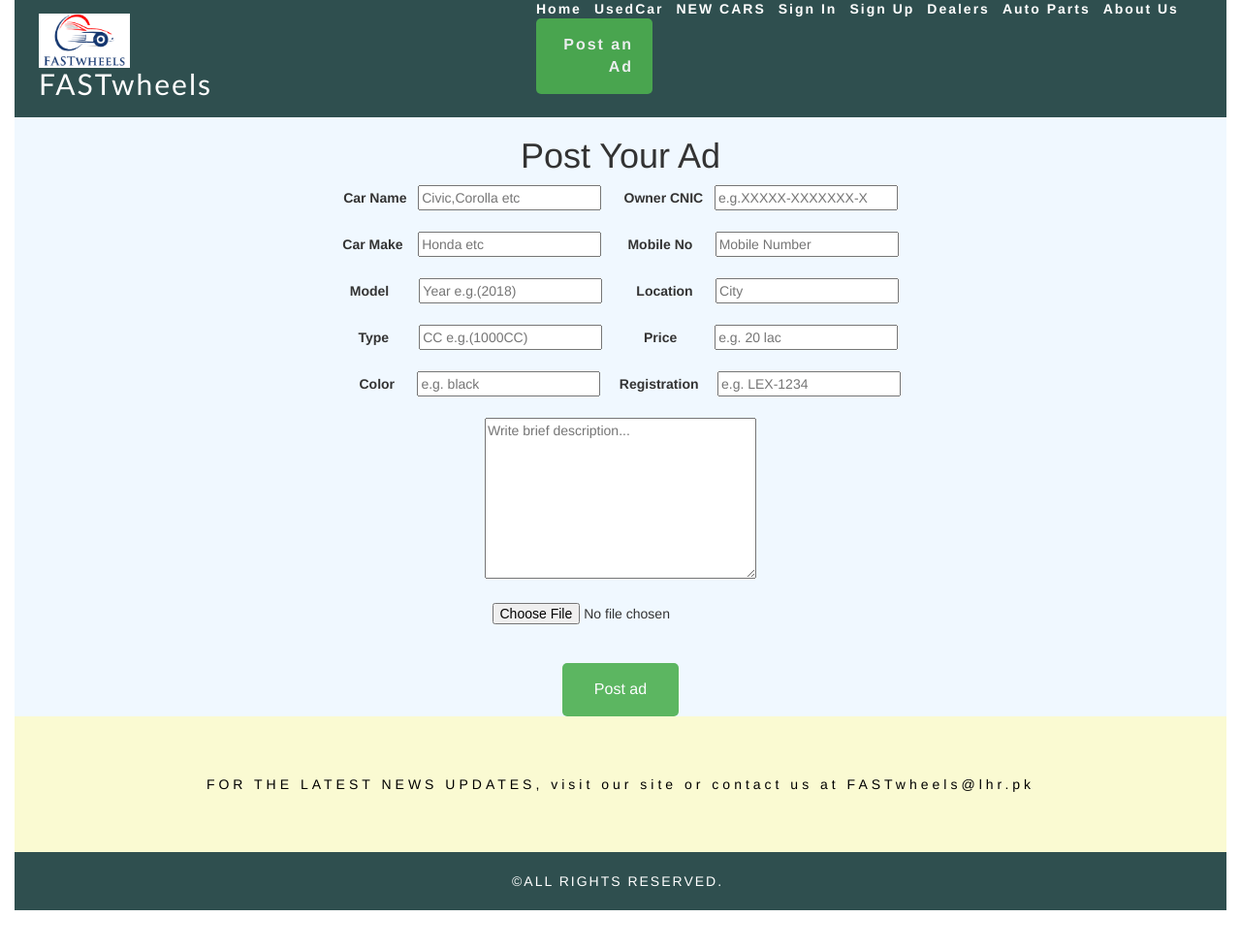
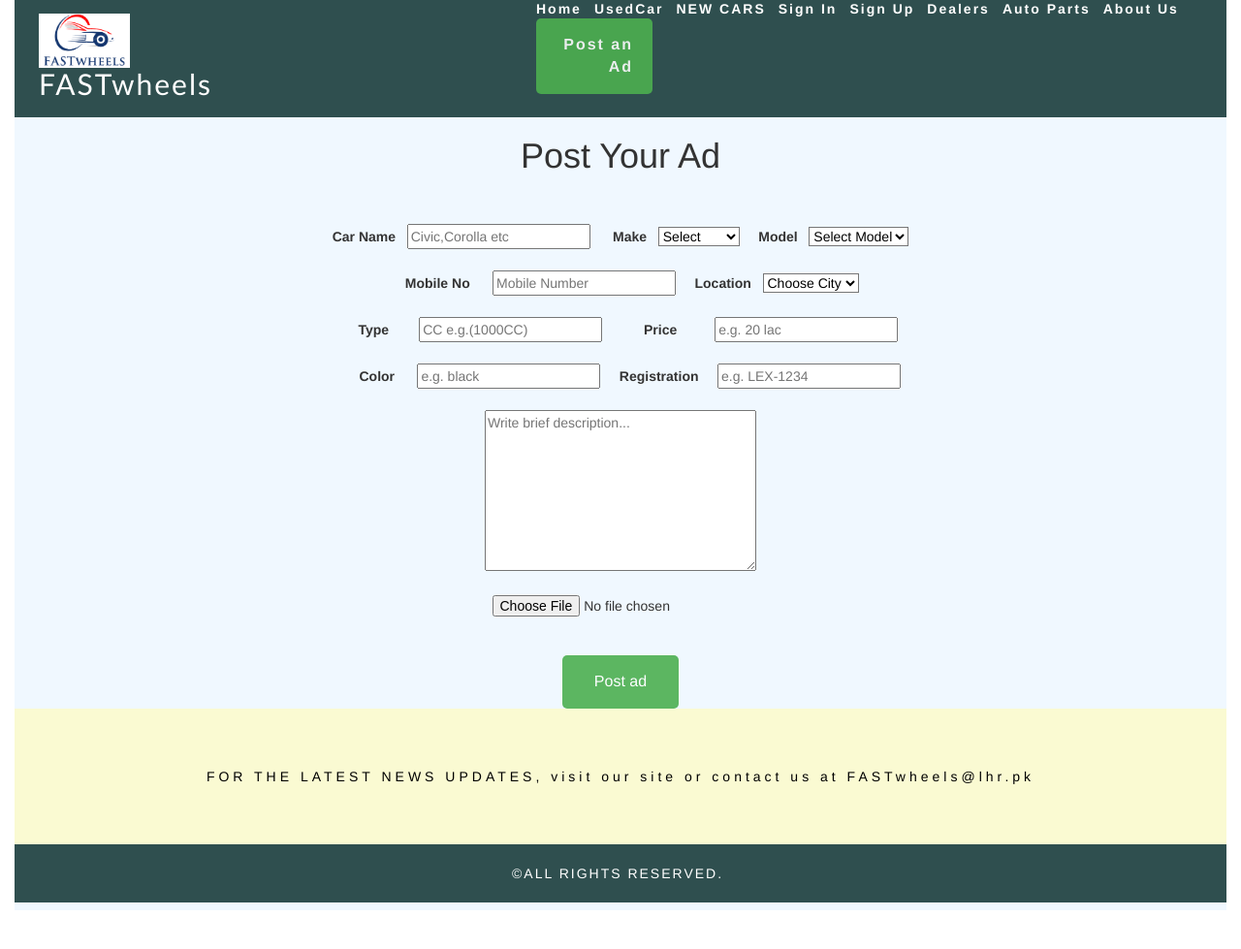
Before and after one commit to fadi-GitHub/FAST_WHEELS, an ASP.NET MVC app: template WebApplication5/Views/Home/postanAdd.cshtml in a window 1280 px wide. Shown: the part 51-1030 px from the top of the page at 97% size. Run offline with ASP.NET Core 8 and stand-ins for ASP.NET MVC 5, Linux system fonts and the light colour scheme; the template is opened without the code that fills it, so the values that code supplies are empty; the project's own start-up code is not run, and a stand-in starts its controllers and pages; some libraries are stand-ins or nearby versions.

Commit message:
Post add drop down

```diff
--- a/WebApplication5/Views/Home/postanAdd.cshtml
+++ b/WebApplication5/Views/Home/postanAdd.cshtml
@@ -43,28 +43,54 @@
             <form id="sellCar_Form" method="post" action="../Home/creatingPost">
 
                 <h1>Post Your Ad</h1>
-
+                <br><br>
                 <label for="carName"> Car Name &nbsp;</label>
                 <input type="text" id="CarName" placeholder="Civic,Corolla etc" name="carName" required>
                 &nbsp; &nbsp;&nbsp;
-            <label for="OwnerCNIC"> Owner CNIC &nbsp;</label>
+                @*<label for="OwnerCNIC"> Owner CNIC &nbsp;</label>
         <input type="text" id="OwnerCNIC" placeholder="e.g.XXXXX-XXXXXXX-X " name="OwnerCNIC" required>
-            <br><br>
+        <br><br>*@
 
-            <label for="carMake"> Car Make&nbsp; &nbsp;</label>
-            <input type="text" id="CarMake" placeholder="Honda etc" name="carMake" required>
+                @*<label for="carMake"> Car Make&nbsp; &nbsp;</label>
+        <input type="text" id="CarMake" placeholder="Honda etc" name="carMake" required>*@
+                <label for="carMake"> Make &nbsp; </label>
+                <select name="carMake" id="CarMake" class="dummy_form">
+                    <option value="select">Select </option>
+                    <option value="honda"> Honda  </option>
+                    <option value="toyatta"> Toyatta  </option>
+                    <option value="mercedes"> Mercedes  </option>
+                    <option value="audi"> Audi  </option>
+                    <option value="suzuki"> Suzuki  </option>
+                </select>
 
 
+                @*<label for="Model"> &nbsp; Model&nbsp; &nbsp; &nbsp; &nbsp;</label>
+        <input type="number" id="Model" placeholder="Year e.g.(2018)" name="Model" required>*@
+                <label for="Model">&nbsp; &nbsp; Model &nbsp;</label>
+                <select name="Model" id="Model" class="dummy_form">
+                    <option value="select"> Select Model</option>
+                    <option value="2016"> 2016  </option>
+                    <option value="2017"> 2017  </option>
+                    <option value="2018"> 2018  </option>
+                    <option value="2019"> 2019  </option>
+                    <option value="2020"> 2020  </option>
+                </select>
+
+                <br><br>
                 <label for="mobileno"> &nbsp; &nbsp; &nbsp; Mobile&nbsp;No&nbsp; &nbsp; &nbsp;</label>
                 <input type="number" id="mobileno" placeholder="Mobile Number" name="mobileno" required>
-            <br><br>
 
-            <label for="Model"> &nbsp; Model&nbsp; &nbsp; &nbsp; &nbsp;</label>
-            <input type="number" id="Model" placeholder="Year e.g.(2018)" name="Model" required>
-
-
-            <label for="location"> &nbsp; &nbsp; &nbsp; &nbsp; Location&nbsp; &nbsp; &nbsp;</label>
-            <input type="text" id="Location" placeholder="City" name="location" required>
+                @*<label for="location"> &nbsp; &nbsp; &nbsp; &nbsp; Location&nbsp; &nbsp; &nbsp;</label>
+        <input type="text" id="Location" placeholder="City" name="location" required>*@
+                <label for="location">&nbsp; &nbsp; Location &nbsp;</label>
+                <select name="location" id="Location" class="dummy_form">
+                    <option value="select">Choose City </option>
+                    <option value="Lahore"> Lahore  </option>
+                    <option value="Karachi"> Karachi  </option>
+                    <option value="Islamabad"> Islamabad  </option>
+                    <option value="Peshawar"> Peshawar  </option>
+                    <option value="Gujranwala"> Gujranwala  </option>
+                </select>
                 <br><br>
 
                 <label for="carType"> &nbsp; &nbsp; Type&nbsp; &nbsp; &nbsp; &nbsp;</label>
```
Lines whose indentation alone changed are shown as unchanged.
